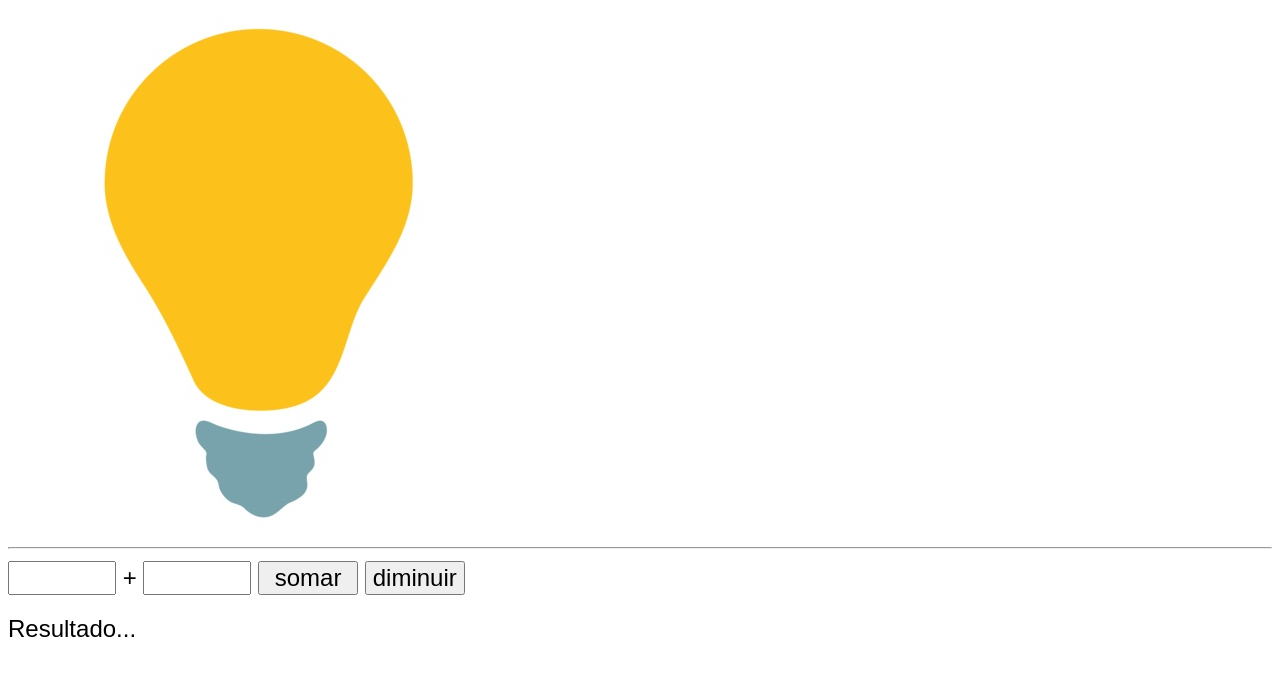
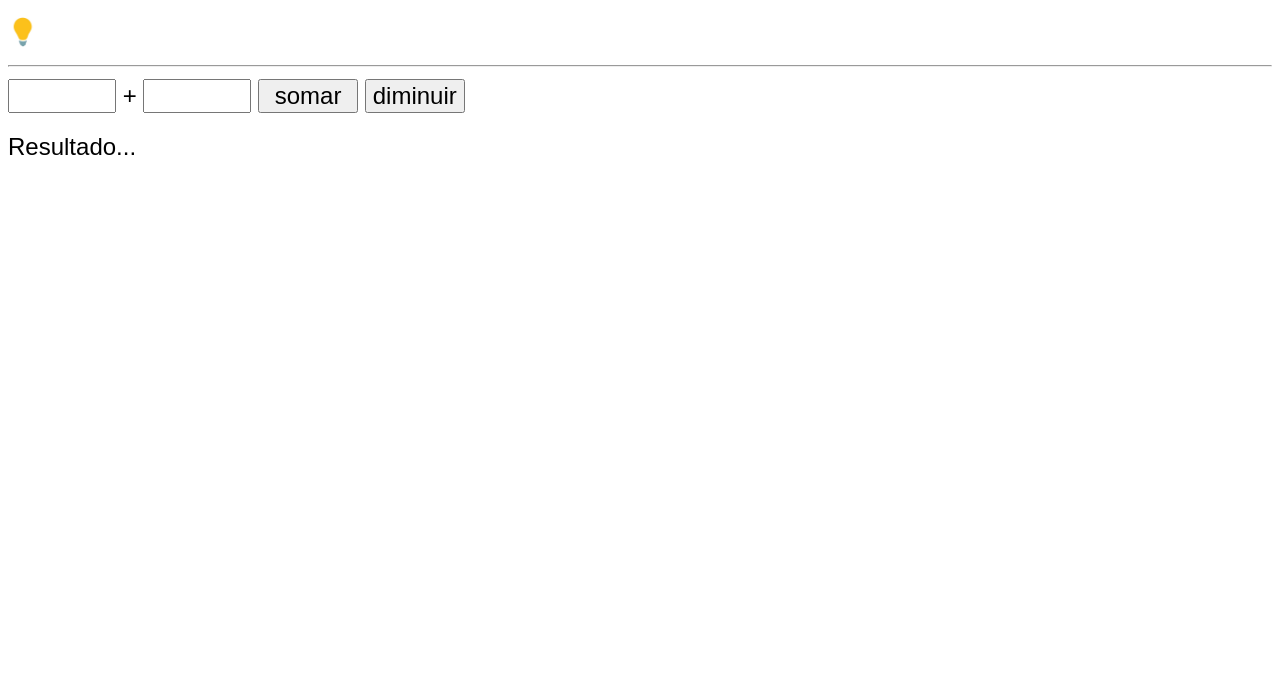
Before and after one commit to LucasAbreuSantos/AprendendoJavaScript, a plain HTML site: page Aula10/exe007.html in a window 1280 px wide. Shown: the part 102-800 px from the top of the page. Drawn offline with Linux system fonts and the light colour scheme.

Commit message:
Update exe007.html

```diff
--- a/Aula10/exe007.html
+++ b/Aula10/exe007.html
@@ -15,11 +15,15 @@
         Div#resultado{
             margin-top: 20px;
         }
+        #Alterna{
+            width: 30px;
+            height: 30px;
+        }
     </style>
 </head>
 <body>
     <h1>Somando Valores</h1>
-    <div id="Alterna"><img src="../Midias/Imagens/LampadaAcessa.jpg" alt="Lampada acessa"></div>
+    <div onclick="Alternar()"><img src="../Midias/Imagens/LampadaAcessa.jpg" alt="Lampada acessa" id="Alterna"></div>
     <hr>
     <input type="number" name="txto1" id="txto1"> +
     <input type="number" name="txto2" id="txto2">
@@ -54,12 +58,9 @@
             res.innerHTML = `O valor de <code>${n1}</code> somado a <code>${n2}</code> é : <strong>${s}</strong>!`
         }
 
-        var lamp = document.getElementsByID('Alterna')
-        lamp.addEventListener('click',Alternar)
-
         function Alternar(){
-           document.body.style.background = 'black'
-           document.body.style.color = 'white'
+             document.body.style.background = 'black'
+             document.body.style.color = 'white'
         }
 
     </script>
```
